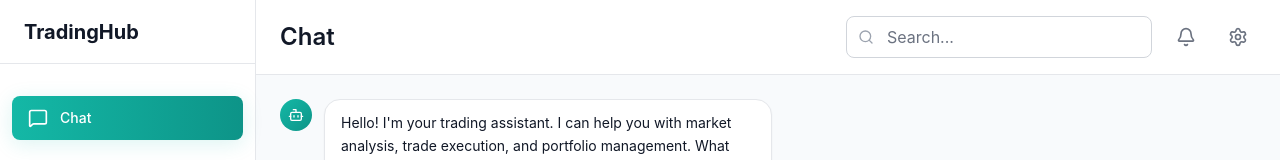
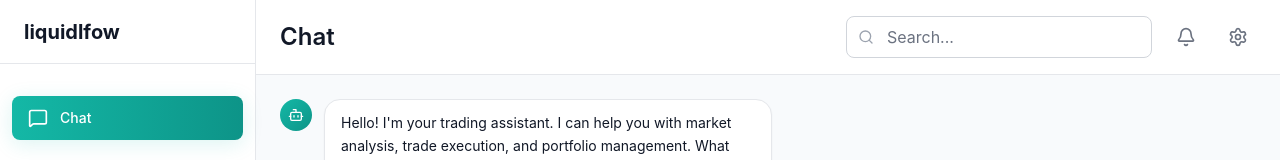
Before and after one commit to OneTeraByte7/LiquidFlow-, a React (Create React App) app in the folder client/: page /chat in a window 1280 px wide. Shown: the top 160 px of the page. Built offline with nearby package versions, Linux system fonts and the light colour scheme.

Commit message:
overall:layout

```diff
--- a/client/src/components/Layout.js
+++ b/client/src/components/Layout.js
@@ -40,7 +40,7 @@
       {/* Sidebar */}
       <div className={`${sidebarOpen ? 'translate-x-0' : '-translate-x-full'} fixed inset-y-0 left-0 z-50 w-64 bg-secondary border-r border-gray-200 dark:border-gray-700 transition-transform duration-300 ease-in-out lg:translate-x-0 lg:static`}>
         <div className="flex items-center justify-between h-16 px-6 border-b border-gray-200 dark:border-gray-700">
-          <h1 className="text-xl font-bold text-gray-900 dark:text-white">TradingHub</h1>
+          <h1 className="text-xl font-bold text-gray-900 dark:text-white">liquidlfow</h1>
           <button
             onClick={() => setSidebarOpen(false)}
             className="lg:hidden text-gray-500 hover:text-gray-700 dark:text-gray-400 dark:hover:text-gray-200"
```
